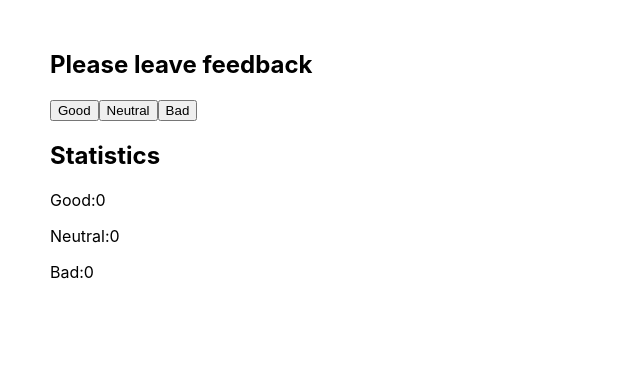
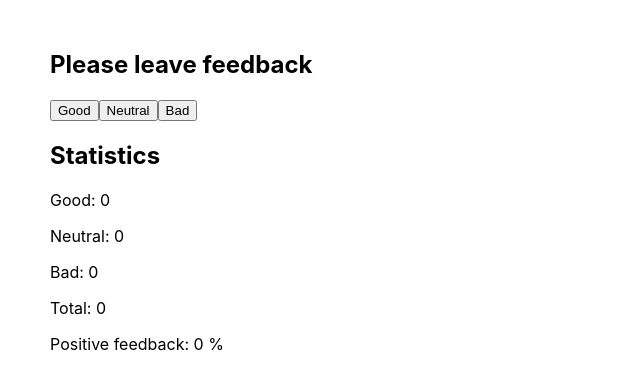
Before and after one commit to VitaPavlenko/goit-react-hw-02-feedback, a React (Create React App) app: page / in a window 1280 px wide. Shown: the top 388 px of the page, without its empty margins (0-640 px from the left). Built offline with nearby package versions, Linux system fonts and the light colour scheme.

Commit message:
Шаг 2

```diff
--- a/src/App.js
+++ b/src/App.js
@@ -11,13 +11,27 @@ class App extends Component {
   };
 
   handelClick = (event) => {
-    console.log(event.target.id);
-    console.log([event.target.id]);
     const target = event.target.id;
     this.setState((prevState) => ({ [target]: prevState[target] + 1 }));
   };
 
+  countTotalFeedback = () =>
+    Object.values(this.state).reduce((prev, number) => {
+      return prev + number;
+    }, 0);
+
+  countPositiveFeedbackPercentage = () => {
+    const total = this.countTotalFeedback();
+    const good = this.state.good;
+    const percentag = total ? +(good * 100) / +total : 0;
+    return Math.round(percentag);
+  };
+
   render() {
+    const { countTotalFeedback, countPositiveFeedbackPercentage } = this;
+    const total = countTotalFeedback();
+    const percentage = countPositiveFeedbackPercentage();
+
     return (
       <>
         <h2>Please leave feedback</h2>
@@ -26,6 +40,8 @@ class App extends Component {
           good={this.state.good}
           neutral={this.state.neutral}
           bad={this.state.bad}
+          total={total}
+          percentage={percentage}
         />
       </>
     );
--- a/src/Components/Statistics/Statistics.jsx
+++ b/src/Components/Statistics/Statistics.jsx
@@ -1,9 +1,11 @@
-const Statistics = ({ good, neutral, bad }) => (
+const Statistics = ({ good, neutral, bad, total, percentage }) => (
   <>
     <h2>Statistics</h2>
-    <p>Good:{good}</p>
-    <p>Neutral:{neutral}</p>
-    <p>Bad:{bad}</p>
+    <p>Good: {good}</p>
+    <p>Neutral: {neutral}</p>
+    <p>Bad: {bad}</p>
+    <p>Total: {total}</p>
+    <p>Positive feedback: {percentage} %</p>
   </>
 );
 
```
